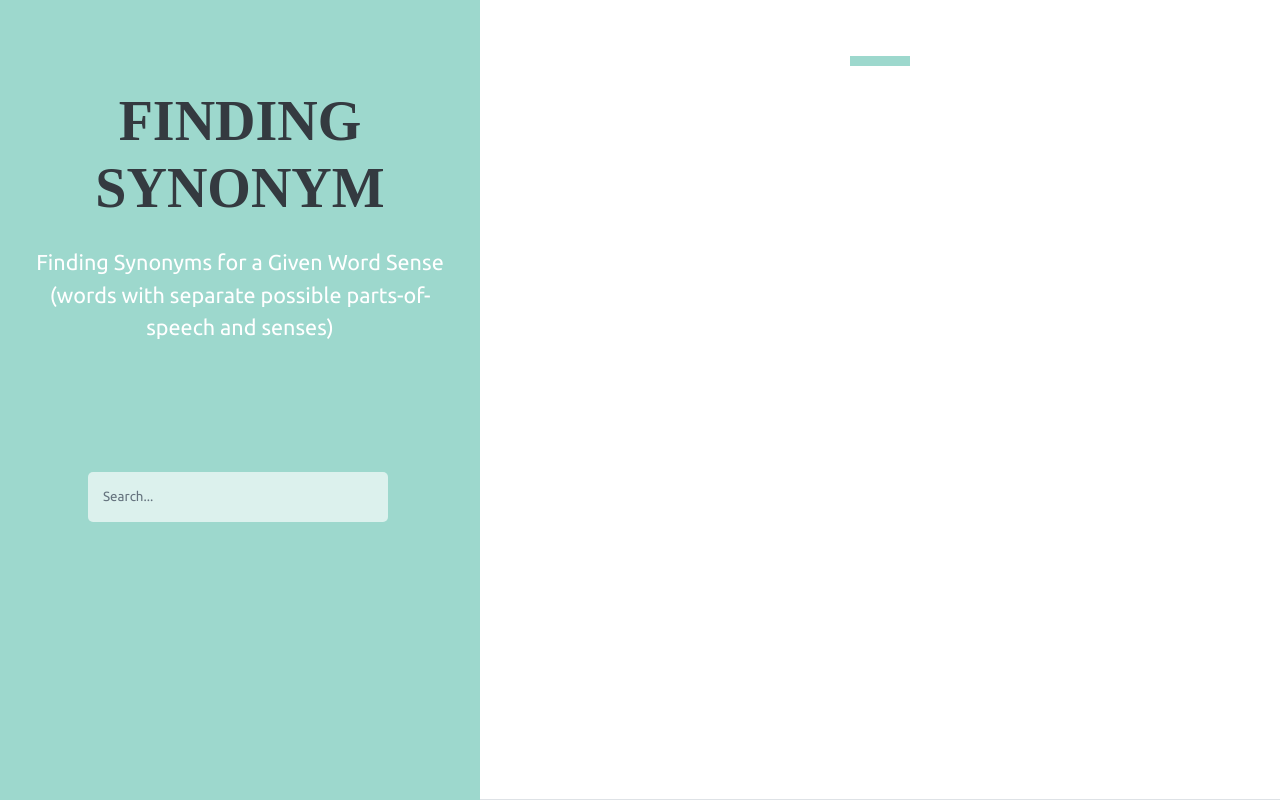
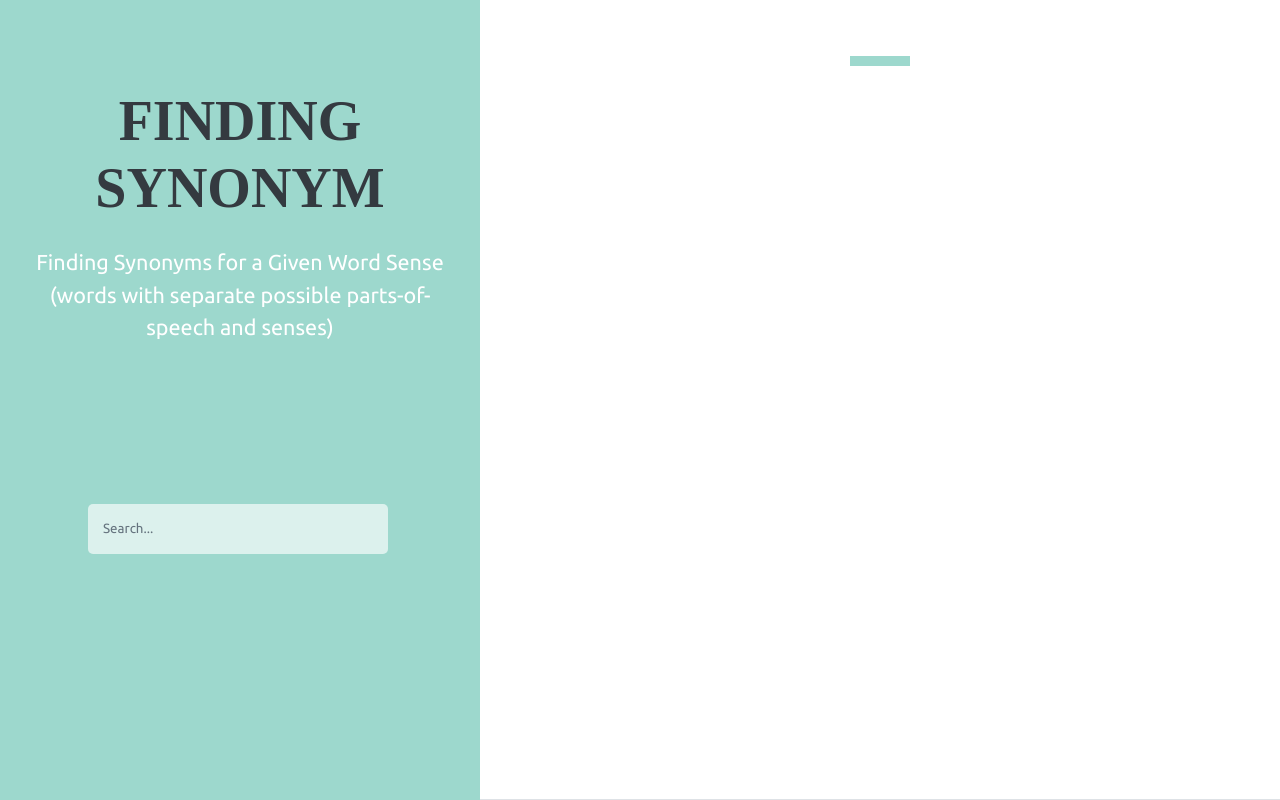
Before and after one commit to TrellixVulnTeam/nlpFinalSite_GJTC, a Django app: page /nlpFinal/ in a window 1280 px wide. Run offline with Django 3.2, Linux system fonts and the light colour scheme; parts of the project's set-up code (start-up, migrations or seed data) failed here and were passed over; some libraries are stand-ins or nearby versions; some web fonts are replaced.

Commit message:
modify serachbar

```diff
--- a/nlpFinal/static/css/style.css
+++ b/nlpFinal/static/css/style.css
@@ -84,7 +84,7 @@ a:active {
 	  padding-bottom: 5rem;
   }
   #sideNav .nav-sub-div{
-	  padding-top: 7rem;
+	  padding-top: 9rem;
   }
   @media (min-width: 992px) {
       #sideNav {
```
